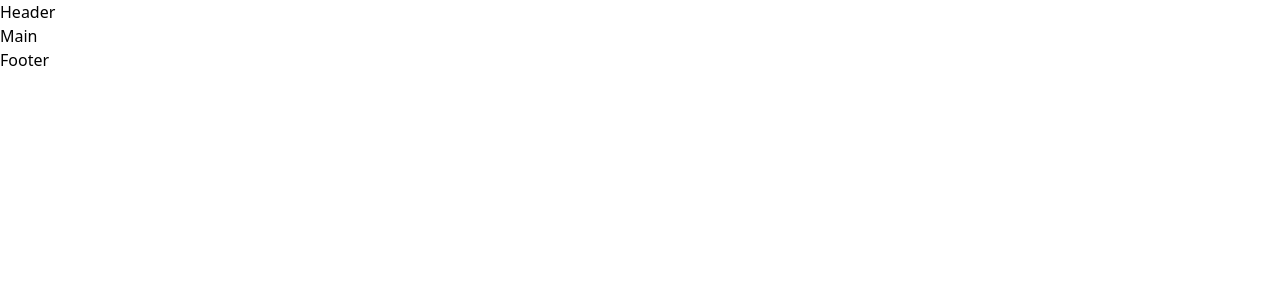
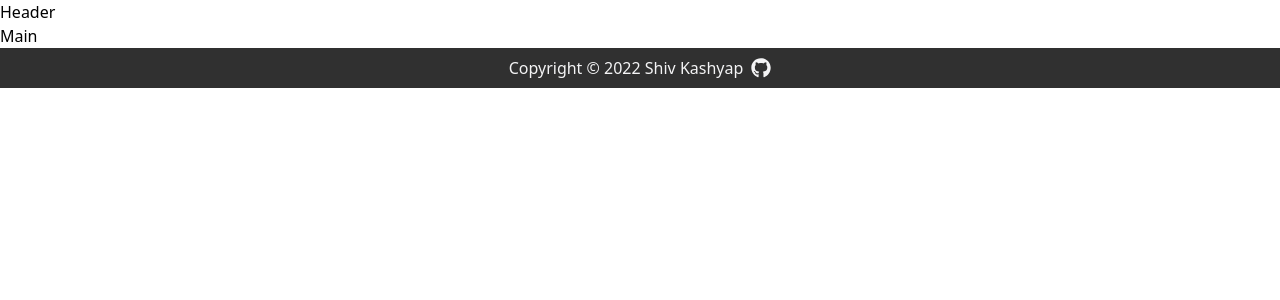
Before and after one commit to shivsgkashyap/memory-card-app, a React (Vite) app: page / in a window 1280 px wide. Shown: the top 300 px of the page. Built offline with nearby package versions, Linux system fonts and the light colour scheme.

Commit message:
Added personalized footer

```diff
--- a/package.json
+++ b/package.json
@@ -10,7 +10,8 @@
   },
   "dependencies": {
     "react": "^18.2.0",
-    "react-dom": "^18.2.0"
+    "react-dom": "^18.2.0",
+    "react-icons": "^4.7.1"
   },
   "devDependencies": {
     "@types/react": "^18.0.26",
--- a/src/App.jsx
+++ b/src/App.jsx
@@ -1,4 +1,3 @@
-import "./App.css";
 import Footer from "./components/Footer";
 import Header from "./components/Header";
 import Main from "./components/Main";
--- a/src/components/Footer.jsx
+++ b/src/components/Footer.jsx
@@ -1,7 +1,18 @@
-import React from "react";
+import { FaGithub } from "react-icons/fa";
 
 const Footer = () => {
-  return <div>Footer</div>;
+  return (
+    <footer className="bg-[#303030] text-zinc-100 flex justify-center items-center w-full p-2">
+      <p>Copyright © 2022 Shiv Kashyap</p>
+      <a
+        href="https://github.com/shivsgkashyap"
+        target="_blank"
+        className="ml-2 text-xl text-zinc-100 hover:text-zinc-300"
+      >
+        <FaGithub />
+      </a>
+    </footer>
+  );
 };
 
 export default Footer;
```
Also changed, not shown: src/App.css (deleted), 1 other file (tests, documents, lock files or other folders).
